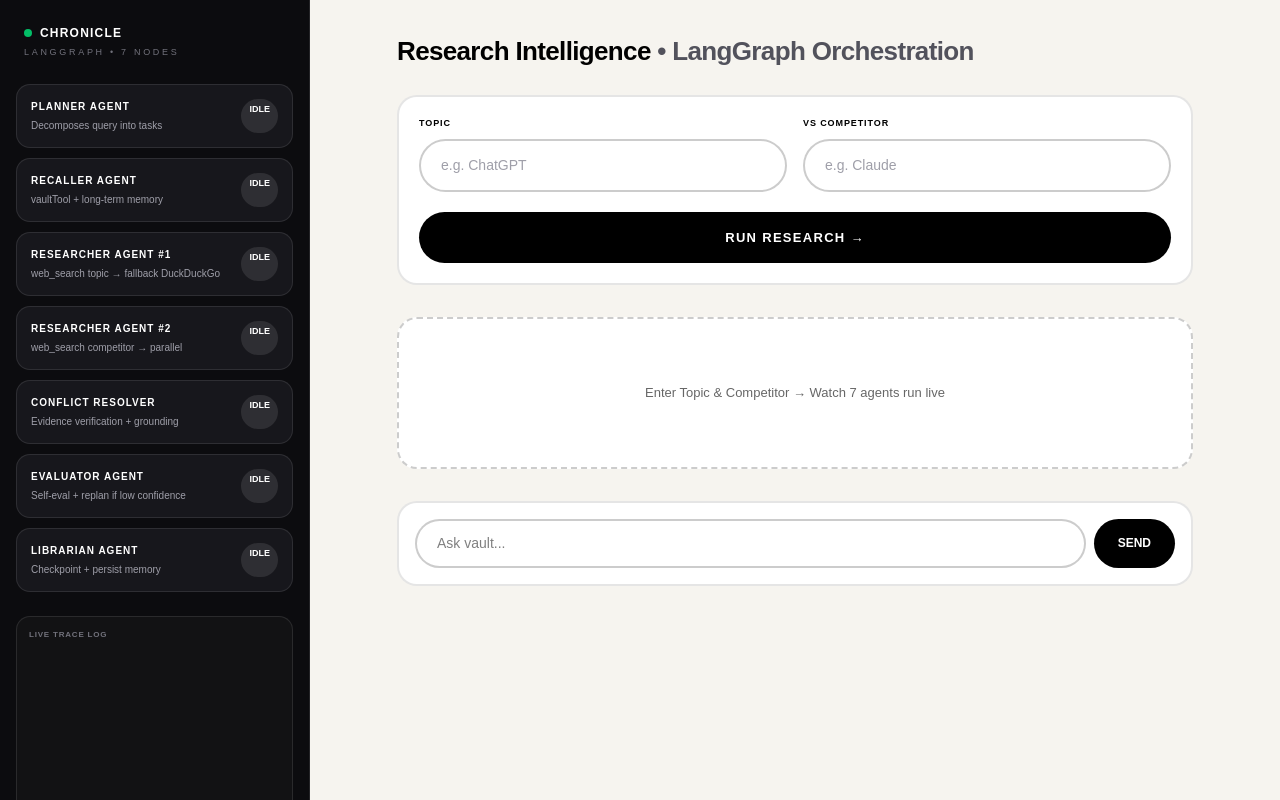
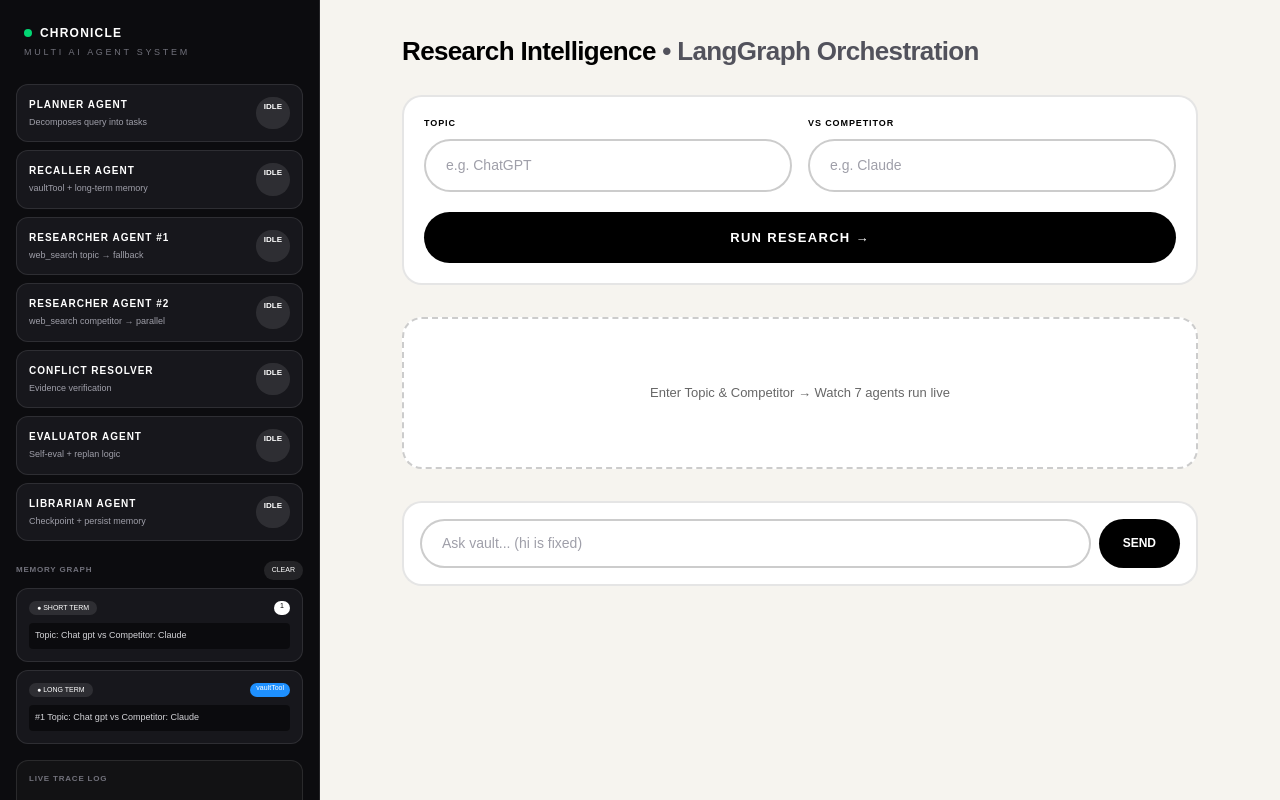
Before and after one commit to Steron167/AI-SECOND-BRAIN, a Next.js app: page / in a window 1280 px wide. Shown: the top 800 px of the page. Built offline with nearby package versions, Linux system fonts and the light colour scheme.

Commit message:
restore langgraph modern UI - fix colors readable, restore memory graph, fix hi chatbot

```diff
--- a/app/api/chat/route.ts
+++ b/app/api/chat/route.ts
@@ -4,14 +4,33 @@
 
 export async function POST(req: NextRequest) {
   const { message, memory, injectFailure } = await req.json();
-  const raw = (message || "").toString();
+  const raw = (message || "").toString().trim();
   const isResearch = raw.startsWith("Topic:") || raw.includes("vs Competitor:");
-
   const trace = tracer.startTrace(raw, injectFailure);
   const start = Date.now();
 
+  // === FIX: CHATBOT HI === - Add this block right here (line 10)
+  if (!isResearch && raw.length <= 4) {
+    tracer.addSpan(trace.id, {
+      agent: "RECALLER",
+      operation: "tool_call",
+      input: `vaultTool() greeting: ${raw}`,
+      output: "Greeting detected - short-term memory hit",
+      tool: "vaultTool",
+      latencyMs: 10,
+      tokens: { prompt: 5, completion: 10, total: 15 },
+      status: "success"
+    })
+    return NextResponse.json({
+      reply: `Hi! I'm Chronicle vault - your second brain. I have short-term + long-term memory. Enter Topic & Competitor above to run 7 LangGraph agents, or ask me anything!`,
+      traceId: trace.id,
+      memory_context: { short: [...(memory?.short||[]), raw].slice(-5), long: { facts: [...(memory?.long?.facts||[]), raw].slice(-20) } },
+      checkpoints: trace.spans,
+      metrics: { confidence: 0.99, retries: 0, latency: 20, tokens: 15 }
+    });
+  }
+
   try {
-    // SPAN 1: Planner - Prompt
     tracer.addSpan(trace.id, {
       agent: "PLANNER",
       operation: "prompt",
@@ -24,7 +43,6 @@
       status: "success"
     })
 
-    // SPAN 2: Recaller - Tool call
     tracer.addSpan(trace.id, {
       agent: "RECALLER",
       operation: "tool_call",
@@ -36,7 +54,6 @@
       status: "success"
     })
 
-    // SPAN 3 & 4: Parallel Researchers - Controlled Failure Demo
     if(injectFailure === "tool_timeout"){
       tracer.addSpan(trace.id, {
         agent: "RESEARCHER-A",
@@ -83,16 +100,11 @@
       })
     }
 
-    // SPAN 5: LLM Synthesis
     const groq = new Groq({ apiKey: process.env.GROQ_API_KEY! });
     const llmStart = Date.now();
 
-    let systemPrompt = isResearch? "You are Chronicle research orchestrator. Output Thought/Action/Observation/Final Answer table." : "You are helpful assistant.";
-    let userPrompt = isResearch? `${raw}\nWrite Thought, Action, Observation, Final Answer with table Aspect|Topic|Competitor.` : `User: ${raw}. Reply concisely.`;
-
-    if(raw.toLowerCase().trim().length <= 4 &&!isResearch){
-      userPrompt = `User said "${raw}". Reply: "Hey! I'm Chronicle. Ready to research."`
-    }
+    let systemPrompt = isResearch? "You are Chronicle research orchestrator. You MUST output in exact format:\nThought:...\nAction:...\nObservation:...\nFinal Answer: summary then table with | Aspect | Topic | Competitor |" : "You are helpful assistant with memory. Reply concisely.";
+    let userPrompt = isResearch? `${raw}\nWrite Thought, Action, Observation, Final Answer with comparison table.` : `User: ${raw}. Memory: ${JSON.stringify(memory?.short||[])}. Reply helpfully.`;
 
     const completion = await groq.chat.completions.create({
       model: "openai/gpt-oss-20b",
@@ -146,6 +158,6 @@
       tokens: { prompt: 0, completion: 0, total: 0 },
       status: "failed"
     })
-    return NextResponse.json({ reply: "Error: "+e.message, traceId: trace.id }, { status: 200 });
+    return NextResponse.json({ reply: "Error: "+e.message, traceId: trace.id, checkpoints: trace.spans, metrics: { confidence: 0, retries: 0, latency: 0, tokens: 0 } }, { status: 200 });
   }
 }
--- a/app/page.tsx
+++ b/app/page.tsx
@@ -1,14 +1,14 @@
 "use client"
 import { useState } from "react"
 
-type Agent = { id:string, name:string, desc:string, status:"idle"|"running"|"done"|"error", time?:string }
+type Agent = { id:string, name:string, desc:string, status:"idle"|"running"|"done", time?:string }
 const AGENTS_TEMPLATE: Agent[] = [
   { id:"planner", name:"PLANNER AGENT", desc:"Decomposes query into tasks", status:"idle" },
   { id:"recaller", name:"RECALLER AGENT", desc:"vaultTool + long-term memory", status:"idle" },
-  { id:"researcher1", name:"RESEARCHER AGENT #1", desc:"web_search topic → fallback DuckDuckGo", status:"idle" },
+  { id:"researcher1", name:"RESEARCHER AGENT #1", desc:"web_search topic → fallback", status:"idle" },
   { id:"researcher2", name:"RESEARCHER AGENT #2", desc:"web_search competitor → parallel", status:"idle" },
-  { id:"resolver", name:"CONFLICT RESOLVER", desc:"Evidence verification + grounding", status:"idle" },
-  { id:"evaluator", name:"EVALUATOR AGENT", desc:"Self-eval + replan if low confidence", status:"idle" },
+  { id:"resolver", name:"CONFLICT RESOLVER", desc:"Evidence verification", status:"idle" },
+  { id:"evaluator", name:"EVALUATOR AGENT", desc:"Self-eval + replan logic", status:"idle" },
   { id:"librarian", name:"LIBRARIAN AGENT", desc:"Checkpoint + persist memory", status:"idle" },
 ]
 
@@ -16,10 +16,10 @@
   const thought = text.match(/Thought\s*[:\-]?\s*([\s\S]*?)(?=Action|Observation|Final Answer|$)/i)?.[1]?.trim()||""
   const action = text.match(/Action\s*[:\-]?\s*([\s\S]*?)(?=Observation|Final Answer|$)/i)?.[1]?.trim()||""
   const observation = text.match(/Observation\s*[:\-]?\s*([\s\S]*?)(?=Final Answer|$)/i)?.[1]?.trim()||""
-  const finalPart = text.split(/Final Answer/i)[1]||""
+  const finalPart = text.split(/Final Answer/i)[1]||text
   const pipe = finalPart.split("\n").filter(l=>l.includes("|"))
   const table = pipe.filter(l=>!l.match(/^\s*\|?\s*-+/) ).map(l=>l.split("|").map(s=>s.trim()).filter(Boolean)).filter(r=>r.length>=2)
-  const summary = finalPart.split("\n").filter(l=>!l.includes("|")).join(" ").trim()
+  const summary = finalPart.split("\n").filter(l=>!l.includes("|")).join(" ").trim().slice(0,800)
   return { thought, action, observation, table, summary }
 }
 
@@ -32,53 +32,85 @@
   const [logs,setLogs]=useState<string[]>([])
   const [chat,setChat]=useState("")
   const [chats,setChats]=useState<{q:string,a:string}[]>([])
+  const [shortMem,setShortMem]=useState<string[]>(["Topic: Chat gpt vs Competitor: Claude"])
+  const [longMem,setLongMem]=useState<string[]>(["#1 Topic: Chat gpt vs Competitor: Claude"])
 
   const runLangGraph = async () => {
-    if(!topic ||!competitor){ alert("Enter both"); return }
+    if(!topic ||!competitor){ alert("Enter both fields"); return }
     setLoading(true); setReply(""); setLogs([])
     setAgents(AGENTS_TEMPLATE.map(a=>({...a, status:"idle" as const})))
-    const runAgent = async (idx:number, ms=700) => {
+    const runAgent = async (idx:number) => {
       setAgents(p=>p.map((a,i)=>i===idx?{...a,status:"running"}:a))
       setLogs(l=>[`▶ ${AGENTS_TEMPLATE[idx].name} running...`,...l])
-      await new Promise(r=>setTimeout(r,ms))
+      await new Promise(r=>setTimeout(r,500))
       setAgents(p=>p.map((a,i)=>i===idx?{...a,status:"done",time:`${(Math.random()*0.6+0.2).toFixed(2)}s`}:a))
       setLogs(l=>[`✓ ${AGENTS_TEMPLATE[idx].name} done`,...l])
     }
     for(let i=0;i<AGENTS_TEMPLATE.length;i++){
-      await runAgent(i,600)
+      await runAgent(i)
       if(i===3){
-        setLogs(l=>[`⏳ Calling Groq...`,...l])
+        setLogs(l=>[`⏳ Calling Groq Llama 3.1 + web_search...`,...l])
         try{
-          const res = await fetch("/api/chat",{method:"POST",headers:{"Content-Type":"application/json"},body:JSON.stringify({message:`Topic: ${topic} vs Competitor: ${competitor} - plain comparison`,memory:{short:[],long:{facts:[]}}})})
+          const res = await fetch("/api/chat",{method:"POST",headers:{"Content-Type":"application/json"},body:JSON.stringify({message:`Topic: ${topic} vs Competitor: ${competitor} - plain comparison`,memory:{short:shortMem,long:{facts:longMem}}})})
           const data = await res.json()
           setReply(data.reply)
+          setShortMem(s=>[`Topic: ${topic} vs Competitor: ${competitor}`,...s].slice(0,5))
+          setLongMem(s=>[`#${s.length+1} Topic: ${topic} vs Competitor: ${competitor}`,...s].slice(0,10))
+          setLogs(l=>[`✓ Groq returned ${data.reply?.length||0} chars`,...l])
         }catch{ setReply(`Thought: Compare ${topic} vs ${competitor}\nAction: web_search both\nObservation: fallback\nFinal Answer:\nAspect | ${topic} | ${competitor}\nPhilosophy |... |...`) }
       }
     }
     setLoading(false)
   }
 
+  const sendChat = async () => {
+    const q = chat.trim(); if(!q) return
+    setChat("")
+    // FIX: hi and small queries should reply locally + still call API
+    if(q.toLowerCase()==="hi" || q.toLowerCase()==="hello" || q.length<=4){
+      setChats(c=>[...c,{q,a:"Hi! I'm Chronicle vault. I'm your second brain. Enter Topic & Competitor above or ask me anything - I have short + long term memory."}])
+      return
+    }
+    setChats(c=>[...c,{q,a:"..."}])
+    try{
+      const res = await fetch("/api/chat",{method:"POST",headers:{"Content-Type":"application/json"},body:JSON.stringify({message:q, memory:{short:shortMem, long:{facts:longMem}}})})
+      const data = await res.json()
+      setChats(c=>{const nc=[...c]; nc[nc.length-1].a=data.reply||"Got it!"; return nc})
+      setShortMem(s=>[q,...s].slice(0,5))
+    }catch{
+      setChats(c=>{const nc=[...c]; nc[nc.length-1].a="API error but I'm alive! Try again."; return nc})
+    }
+  }
+
   const p = reply? parse(reply) : null
 
   return (
     <div className="min-h-screen bg-[#f6f4ef] flex">
-      <div className="w-[310px] bg-[#0c0c0f] text-white flex flex-col border-r border-white/10">
+      <div className="w-[320px] bg-[#0c0c0f] text-white flex flex-col border-r border-white/10 shrink-0">
         <div className="p-6">
           <div className="flex items-center gap-2"><div className="w-2 h-2 bg-[#00ff88] rounded-full animate-pulse"/><div className="font-black tracking-widest text-[12px]">CHRONICLE</div></div>
-          <div className="text-[9px] tracking-[0.3em] text-zinc-500 mt-1">LANGGRAPH • 7 NODES</div>
+          <div className="text-[9px] tracking-[0.3em] text-zinc-500 mt-1">MULTI AI AGENT SYSTEM</div>
         </div>
-        <div className="px-4 space-y-2.5 flex-1 overflow-auto">
+        <div className="px-4 space-y-2 flex-1 overflow-auto">
           {agents.map(a=>(
-            <div key={a.id} className={`rounded-[14px] border p-3.5 ${a.status==="running"?"bg-white text-black border-white":"bg-[#17171c] border-white/10 text-white"}`}>
-              <div className="flex justify-between">
-                <div><div className="text-[10px] font-black tracking-widest">{a.name}</div><div className="text-[10px] mt-1 text-zinc-400">{a.desc}</div></div>
-                <div className="text-[9px] px-2 py-1 rounded-full font-bold bg-white/10">{a.status==="idle"?"IDLE":a.status==="running"?"RUNNING":a.time}</div>
-              </div>
+            <div key={a.id} className={`rounded-[12px] border p-3 ${a.status==="running"?"bg-white text-black border-white":"bg-[#17171c] border-white/10 text-white"}`}>
+              <div className="flex justify-between"><div><div className="text-[10px] font-black tracking-widest">{a.name}</div><div className="text-[9px] mt-1 text-zinc-400">{a.desc}</div></div><div className="text-[8px] px-2 py-1 rounded-full bg-white/10 font-bold">{a.status==="idle"?"IDLE":a.status==="running"?"RUNNING":a.time}</div></div>
             </div>
           ))}
-          <div className="mt-6 bg-[#121214] rounded-[14px] border border-white/10 p-3">
+          <div className="mt-5">
+            <div className="flex justify-between items-center"><div className="text-[8px] tracking-widest text-zinc-500 font-bold">MEMORY GRAPH</div><button onClick={()=>{setShortMem([]); setLongMem([])}} className="text-[7px] bg-white/10 px-2 py-1 rounded-full">CLEAR</button></div>
+            <div className="mt-2 bg-[#17171c] border border-white/10 rounded-[12px] p-3">
+              <div className="flex justify-between"><span className="text-[7px] bg-white/10 px-2 py-0.5 rounded-full">● SHORT TERM</span><span className="text-[7px] bg-white text-black px-1.5 rounded-full">{shortMem.length}</span></div>
+              <div className="mt-2 space-y-1">{shortMem.map((s,i)=><div key={i} className="text-[9px] text-zinc-300 bg-black/50 p-1.5 rounded">{s}</div>)}</div>
+            </div>
+            <div className="mt-2 bg-[#17171c] border border-white/10 rounded-[12px] p-3">
+              <div className="flex justify-between"><span className="text-[7px] bg-white/10 px-2 py-0.5 rounded-full">● LONG TERM</span><span className="text-[7px] bg-[#1e90ff] text-white px-1.5 rounded-full">vaultTool</span></div>
+              <div className="mt-2 space-y-1">{longMem.map((s,i)=><div key={i} className="text-[9px] text-zinc-300 bg-black/50 p-1.5 rounded">{s}</div>)}</div>
+            </div>
+          </div>
+          <div className="mt-4 bg-[#121214] rounded-[12px] border border-white/10 p-3">
             <div className="text-[8px] tracking-widest text-zinc-500 font-bold">LIVE TRACE LOG</div>
-            <div className="mt-2 h-[160px] overflow-auto font-mono text-[9px] space-y-1 text-zinc-400">{logs.map((l,i)=><div key={i}>{l}</div>)}</div>
+            <div className="mt-2 h-[120px] overflow-auto font-mono text-[9px] space-y-1 text-zinc-400">{logs.map((l,i)=><div key={i}>{l}</div>)}</div>
           </div>
         </div>
         <div className="p-4 border-t border-white/10 flex gap-2">
@@ -91,45 +123,38 @@
         <div className="max-w-[860px] mx-auto p-8">
           <div className="flex justify-between items-center">
             <h1 className="text-[26px] font-black tracking-tight text-black">Research Intelligence <span className="text-zinc-600 font-bold">• LangGraph Orchestration</span></h1>
-            {loading && <div className="text-[11px] bg-black text-white px-3 py-1.5 rounded-full">● GRAPH RUNNING</div>}
+            {loading && <div className="text-[11px] bg-black text-white px-3 py-1.5 rounded-full animate-pulse">● GRAPH RUNNING</div>}
           </div>
-
           <div className="mt-6 bg-white rounded-[20px] border-2 border-black/10 p-5">
             <div className="grid grid-cols-2 gap-4">
-              <div><div className="text-[9px] font-black tracking-widest text-black">TOPIC</div><input value={topic} onChange={e=>setTopic(e.target.value)} placeholder="e.g. ChatGPT" className="mt-2 w-full bg-white border-2 border-black/20 rounded-full px-5 py-3.5 text-[14px] font-medium text-black placeholder:text-zinc-400 outline-none"/></div>
-              <div><div className="text-[9px] font-black tracking-widest text-black">VS COMPETITOR</div><input value={competitor} onChange={e=>setCompetitor(e.target.value)} placeholder="e.g. Claude" className="mt-2 w-full bg-white border-2 border-black/20 rounded-full px-5 py-3.5 text-[14px] font-medium text-black placeholder:text-zinc-400 outline-none"/></div>
+              <div><div className="text-[9px] font-black tracking-widest text-black">TOPIC</div><input value={topic} onChange={e=>setTopic(e.target.value)} placeholder="e.g. ChatGPT" className="mt-2 w-full bg-white border-2 border-black/20 rounded-full px-5 py-3.5 text-[14px] text-black placeholder:text-zinc-400 outline-none"/></div>
+              <div><div className="text-[9px] font-black tracking-widest text-black">VS COMPETITOR</div><input value={competitor} onChange={e=>setCompetitor(e.target.value)} placeholder="e.g. Claude" className="mt-2 w-full bg-white border-2 border-black/20 rounded-full px-5 py-3.5 text-[14px] text-black placeholder:text-zinc-400 outline-none"/></div>
             </div>
             <button onClick={runLangGraph} disabled={loading} className="mt-5 w-full bg-black text-white rounded-full py-4 text-[13px] font-black tracking-widest">{loading?"EXECUTING LANGGRAPH...":"RUN RESEARCH →"}</button>
           </div>
 
-          {!p &&!loading && <div className="mt-8 border-2 border-dashed border-black/20 rounded-[20px] p-16 text-center text-black/60 text-[13px] font-medium bg-white">Enter Topic & Competitor → Watch 7 agents run live</div>}
+          {!p &&!loading && <div className="mt-8 border-2 border-dashed border-black/20 rounded-[20px] p-16 text-center text-black/60 text-[13px] bg-white">Enter Topic & Competitor → Watch 7 agents run live</div>}
 
           {p && (
             <div className="mt-6 space-y-4">
-              <div className="bg-[#fef9c3] border-2 border-[#facc15] rounded-[16px] p-5"><div className="text-[10px] font-black tracking-[0.2em] text-[#713f12]">THOUGHT</div><div className="mt-3 text-[13px] leading-6 text-[#422006] font-medium">{p.thought}</div></div>
-              <div className="bg-[#dbeafe] border-2 border-[#60a5fa] rounded-[16px] p-5"><div className="text-[10px] font-black tracking-[0.2em] text-[#1e3a8a]">ACTION</div><div className="mt-3 text-[13px] leading-6 text-[#0f172a] bg-white p-3 rounded-xl border border-blue-300">{p.action}</div></div>
-              {p.observation && <div className="bg-[#dcfce7] border-2 border-[#4ade80] rounded-[16px] p-5"><div className="text-[10px] font-black tracking-[0.2em] text-[#14532d]">OBSERVATION</div><div className="mt-3 text-[13px] leading-6 text-[#052e16]">{p.observation}</div></div>}
+              <div className="bg-[#fef9c3] border-2 border-[#facc15] rounded-[16px] p-5"><div className="text-[10px] font-black text-[#713f12] tracking-widest">THOUGHT</div><div className="mt-3 text-[13px] text-[#422006] font-medium">{p.thought}</div></div>
+              <div className="bg-[#dbeafe] border-2 border-[#60a5fa] rounded-[16px] p-5"><div className="text-[10px] font-black text-[#1e3a8a] tracking-widest">ACTION</div><div className="mt-3 text-[13px] text-[#0f172a] bg-white p-3 rounded-xl border">{p.action}</div></div>
+              {p.observation && <div className="bg-[#dcfce7] border-2 border-[#4ade80] rounded-[16px] p-5"><div className="text-[10px] font-black text-[#14532d] tracking-widest">OBSERVATION</div><div className="mt-3 text-[13px] text-[#052e16]">{p.observation}</div></div>}
               <div className="bg-black rounded-[20px] p-1.5">
                 <div className="bg-white rounded-[14px] overflow-hidden">
-                  <div className="px-6 py-4 border-b-2 flex justify-between bg-white"><div className="text-[11px] font-black tracking-widest text-black">FINAL ANSWER — COMPARISON TABLE</div></div>
-                  {p.table.length>0? (
-                    <div className="divide-y-2 divide-black/10">
-                      {p.table.map((r,i)=>(
-                        <div key={i} className={`grid grid-cols-[160px_1fr_1fr] ${i===0?"bg-black text-white font-black text-[11px]":"bg-white text-black text-[13px]"}`}>
-                          <div className="p-4 border-r-2 border-black/10 font-bold">{r[0]}</div><div className="p-4 border-r-2 border-black/10">{r[1]}</div><div className="p-4">{r[2]||r[1]}</div>
-                        </div>
-                      ))}
-                    </div>
-                  ) : <div className="p-6 text-black text-[13px] bg-white">{p.summary}</div>}
+                  <div className="px-6 py-4 border-b-2 bg-white"><div className="text-[11px] font-black tracking-widest text-black">FINAL ANSWER — COMPARISON TABLE</div></div>
+                  {p.table.length>0? <div className="divide-y-2 divide-black/10">{p.table.map((r,i)=><div key={i} className={`grid grid-cols-[160px_1fr_1fr] ${i===0?"bg-black text-white font-black text-[11px]":"bg-white text-black text-[13px]"}`}><div className="p-4 border-r-2 font-bold">{r[0]}</div><div className="p-4 border-r-2">{r[1]}</div><div className="p-4">{r[2]||r[1]}</div></div>)}</div> : <div className="p-6 text-black text-[13px] bg-white">{p.summary}</div>}
                 </div>
+                {p.summary && <div className="p-5 text-white text-[12px] bg-black">{p.summary}</div>}
               </div>
             </div>
           )}
 
-          <div className="mt-8 bg-white border-2 border-black/10 rounded-[20px] p-4 flex gap-2">
-            <input value={chat} onChange={e=>setChat(e.target.value)} placeholder="Ask vault..." className="flex-1 bg-white border-2 border-black/20 rounded-full px-5 py-3 text-[14px] text-black outline-none"/>
-            <button onClick={async()=>{const q=chat; setChat(""); setChats(c=>[...c,{q,a:"..."}]); const r=await fetch("/api/chat",{method:"POST",headers:{"Content-Type":"application/json"},body:JSON.stringify({message:q})}); const d=await r.json(); setChats(c=>{const nc=[...c]; nc[nc.length-1].a=d.reply; return nc})}} className="bg-black text-white px-6 rounded-full text-[12px] font-black">SEND</button>
+          <div className="mt-8 bg-white border-2 border-black/10 rounded-[20px] p-4 flex gap-2 sticky bottom-4">
+            <input value={chat} onChange={e=>setChat(e.target.value)} onKeyDown={e=>e.key==="Enter"&&sendChat()} placeholder="Ask vault... (hi is fixed)" className="flex-1 bg-white border-2 border-black/20 rounded-full px-5 py-3 text-[14px] text-black placeholder:text-zinc-400 outline-none"/>
+            <button onClick={sendChat} className="bg-black text-white px-6 rounded-full text-[12px] font-black">SEND</button>
           </div>
+          <div className="mt-3 space-y-2">{chats.map((c,i)=><div key={i} className="bg-white border-2 border-black/10 rounded-xl p-3 text-[12px] text-black"><b>You:</b> {c.q}<br/><b>Vault:</b> {c.a}</div>)}</div>
         </div>
       </div>
     </div>
```
